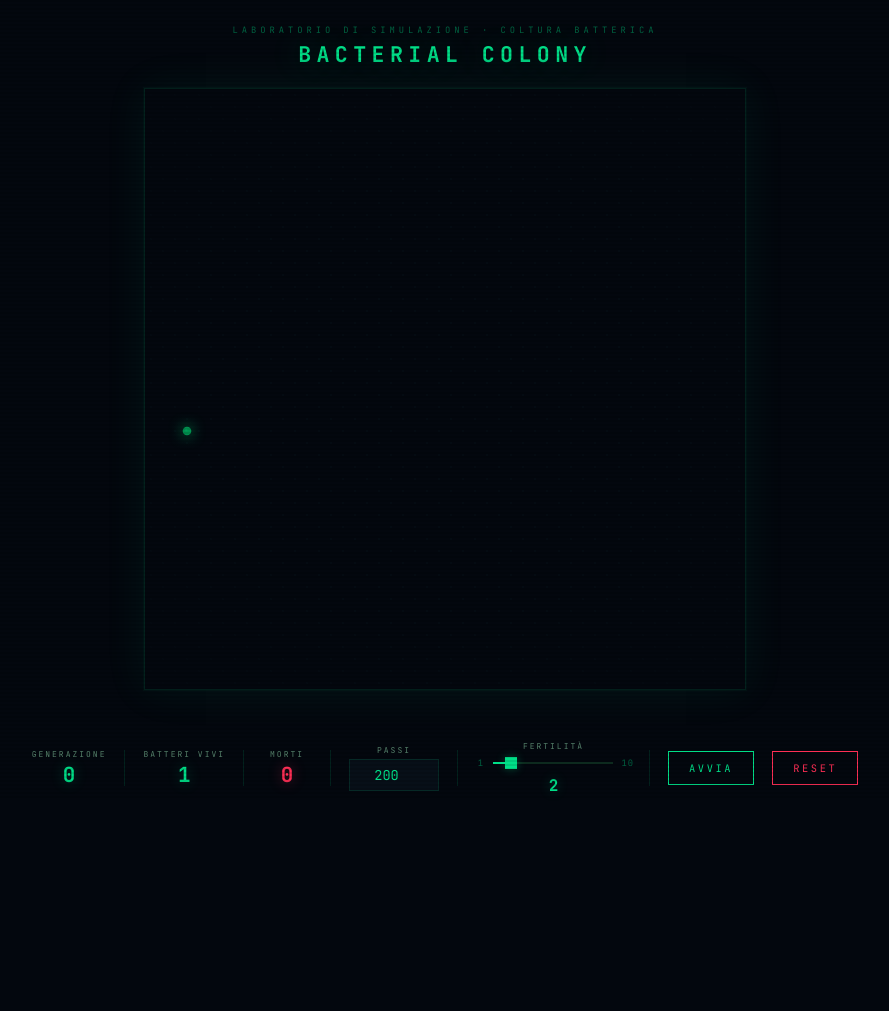
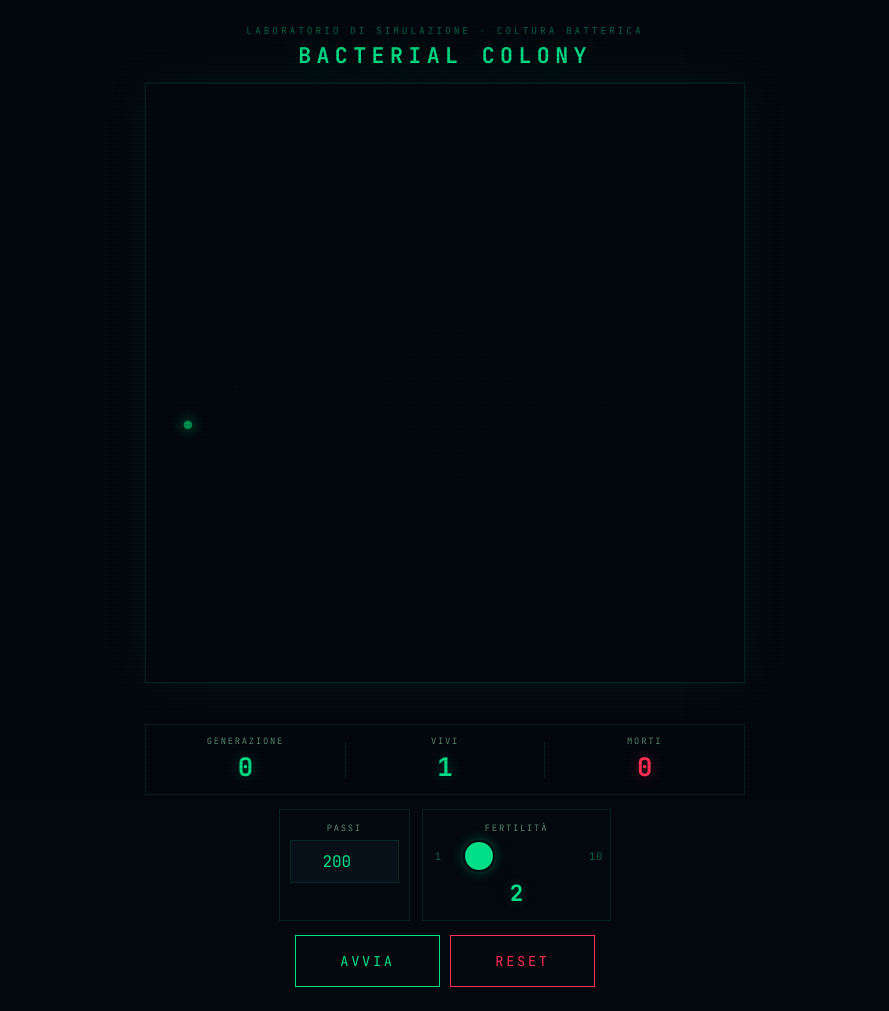
Before and after one commit to Chemicalone/bacteria, a plain HTML site: page index.html in a window 1280 px wide. Shown: the whole page, without its empty margins (195-1084 px from the left). Before the commit the page ends 820 px from the top, so only its background shows below. Drawn offline with Linux system fonts and the light colour scheme.

Commit message:
Add files via upload

```diff
--- a/index.html
+++ b/index.html
@@ -2,6 +2,7 @@
 <html lang="it">
 <head>
 <meta charset="UTF-8">
+<meta name="viewport" content="width=device-width, initial-scale=1.0, maximum-scale=1.0, user-scalable=no">
 <title>Bacterial Colony</title>
 <link rel="preconnect" href="https://fonts.googleapis.com">
 <link href="https://fonts.googleapis.com/css2?family=JetBrains+Mono:wght@400;700&display=swap" rel="stylesheet">
@@ -25,13 +26,14 @@
     color: var(--text);
     font-family: 'JetBrains Mono', 'Courier New', monospace;
     min-height: 100vh;
+    min-height: 100dvh;
     display: flex;
     flex-direction: column;
     align-items: center;
-    justify-content: center;
-    gap: 20px;
-    padding: 24px;
+    gap: 14px;
+    padding: 16px 12px 24px;
     overflow-y: auto;
+    -webkit-tap-highlight-color: transparent;
   }
 
   /* Subtle scanline texture */
@@ -59,14 +61,14 @@
   }
 
   .lab-label {
-    font-size: 0.55rem;
-    letter-spacing: 0.45em;
+    font-size: clamp(0.5rem, 2.2vw, 0.6rem);
+    letter-spacing: 0.3em;
     color: var(--accent-dim);
     text-transform: uppercase;
   }
 
   h1 {
-    font-size: 1.35rem;
+    font-size: clamp(1rem, 5vw, 1.35rem);
     font-weight: 700;
     color: var(--accent);
     letter-spacing: 0.25em;
@@ -81,9 +83,16 @@
       0 0 0 1px #00df8808,
       0 0 40px #00df8814,
       inset 0 0 60px #00000055;
+    /* Full width on mobile */
+    width: min(100%, 600px);
+    aspect-ratio: 1 / 1;
   }
 
-  canvas { display: block; }
+  canvas {
+    display: block;
+    width: 100%;
+    height: 100%;
+  }
 
   /* vignette */
   .canvas-shell::after {
@@ -101,7 +110,7 @@
     position: absolute;
     top: 10px;
     right: 12px;
-    font-size: 0.55rem;
+    font-size: clamp(0.5rem, 2vw, 0.6rem);
     letter-spacing: 0.2em;
     color: var(--red);
     text-shadow: 0 0 8px var(--red-glow);
@@ -114,7 +123,7 @@
   }
   .rec.on { opacity: 1; }
   .rec-dot {
-    width: 6px; height: 6px;
+    width: 7px; height: 7px;
     border-radius: 50%;
     background: var(--red);
     box-shadow: 0 0 8px var(--red);
@@ -124,10 +133,10 @@
 
   /* ── Phase indicator ── */
   .phase {
-    font-size: 0.6rem;
-    letter-spacing: 0.25em;
+    font-size: clamp(0.6rem, 2.5vw, 0.7rem);
+    letter-spacing: 0.2em;
     text-transform: uppercase;
-    min-height: 1.1em;
+    min-height: 1.2em;
     text-align: center;
     transition: color 0.3s, text-shadow 0.3s;
   }
@@ -140,33 +149,37 @@
     text-shadow: 0 0 12px var(--accent-glow);
   }
 
-  /* ── Stats + Controls ── */
-  .bottom {
+  /* ── Stats row ── */
+  .stats-row {
     display: flex;
     align-items: center;
-    gap: 18px;
-    flex-wrap: wrap;
-    justify-content: center;
+    gap: 0;
+    width: 100%;
+    max-width: 600px;
+    justify-content: space-around;
+    border: 1px solid var(--border);
+    padding: 10px 0;
   }
 
   .stat-box {
     display: flex;
     flex-direction: column;
     align-items: center;
-    gap: 2px;
+    gap: 3px;
+    flex: 1;
   }
   .stat-label {
-    font-size: 0.5rem;
-    letter-spacing: 0.25em;
+    font-size: clamp(0.45rem, 2vw, 0.55rem);
+    letter-spacing: 0.2em;
     color: var(--text);
     text-transform: uppercase;
   }
   .stat-val {
-    font-size: 1.3rem;
+    font-size: clamp(1.2rem, 6vw, 1.6rem);
     font-weight: 700;
     color: var(--accent);
     text-shadow: 0 0 14px var(--accent-glow);
-    min-width: 4ch;
+    min-width: 3ch;
     text-align: center;
   }
 
@@ -174,13 +187,33 @@
     width: 1px;
     height: 36px;
     background: var(--border);
+    flex-shrink: 0;
   }
 
+  /* ── Controls grid ── */
+  .controls {
+    display: grid;
+    grid-template-columns: 1fr 1fr;
+    gap: 12px;
+    width: 100%;
+    max-width: 600px;
+  }
+
+  .control-card {
+    border: 1px solid var(--border);
+    padding: 12px 10px;
+    display: flex;
+    flex-direction: column;
+    align-items: center;
+    gap: 8px;
+  }
+
+  /* ── Steps input ── */
   .input-wrap {
     display: flex;
     flex-direction: column;
     align-items: center;
-    gap: 4px;
+    gap: 6px;
   }
 
   input[type="number"] {
@@ -188,12 +221,15 @@
     border: 1px solid var(--border);
     color: var(--accent);
     font-family: inherit;
-    font-size: 0.85rem;
-    padding: 6px 10px;
-    width: 90px;
+    font-size: clamp(0.9rem, 4vw, 1.1rem);
+    padding: 10px 8px;
+    width: 100%;
+    max-width: 120px;
     text-align: center;
     outline: none;
     transition: border-color 0.2s, box-shadow 0.2s;
+    /* Prevent zoom on iOS */
+    font-size: 16px;
   }
   input[type="number"]:focus {
     border-color: var(--accent);
@@ -205,45 +241,67 @@
     display: flex;
     flex-direction: column;
     align-items: center;
-    gap: 6px;
+    gap: 8px;
+    width: 100%;
   }
+
   .slider-row {
     display: flex;
     align-items: center;
     gap: 8px;
+    width: 100%;
   }
+
   .slider-bound {
-    font-size: 0.55rem;
+    font-size: clamp(0.55rem, 2vw, 0.65rem);
     color: var(--accent-dim);
     letter-spacing: 0.1em;
     width: 1.8ch;
     text-align: center;
+    flex-shrink: 0;
   }
+
   input[type="range"] {
     -webkit-appearance: none;
     appearance: none;
-    width: 120px;
-    height: 2px;
-    background: linear-gradient(to right, var(--accent) var(--pct, 14%), #0d2a1e var(--pct, 14%));
+    flex: 1;
+    height: 6px;
+    background: linear-gradient(to right, var(--accent) var(--pct, 11%), #0d2a1e var(--pct, 11%));
     outline: none;
     cursor: pointer;
-    border-radius: 0;
+    border-radius: 3px;
+    /* Large touch target via padding */
+    padding: 14px 0;
+    background-clip: content-box;
   }
+
   input[type="range"]::-webkit-slider-thumb {
     -webkit-appearance: none;
-    width: 12px;
-    height: 12px;
+    width: 32px;
+    height: 32px;
     background: var(--accent);
-    box-shadow: 0 0 10px var(--accent-glow);
-    border-radius: 0;
+    box-shadow: 0 0 14px var(--accent-glow);
+    border-radius: 50%;
     cursor: pointer;
-    transition: box-shadow 0.2s;
+    transition: box-shadow 0.2s, transform 0.15s;
+    border: 2px solid #03070e;
   }
-  input[type="range"]:hover::-webkit-slider-thumb {
-    box-shadow: 0 0 18px var(--accent);
+  input[type="range"]::-moz-range-thumb {
+    width: 32px;
+    height: 32px;
+    background: var(--accent);
+    box-shadow: 0 0 14px var(--accent-glow);
+    border-radius: 50%;
+    cursor: pointer;
+    border: 2px solid #03070e;
   }
+  input[type="range"]:active::-webkit-slider-thumb {
+    box-shadow: 0 0 24px var(--accent);
+    transform: scale(1.15);
+  }
+
   .slider-val {
-    font-size: 1rem;
+    font-size: clamp(1.1rem, 5vw, 1.4rem);
     font-weight: 700;
     color: var(--accent);
     text-shadow: 0 0 12px var(--accent-glow);
@@ -251,17 +309,28 @@
     text-align: center;
   }
 
+  /* ── Buttons ── */
+  .btn-row {
+    display: grid;
+    grid-template-columns: 1fr 1fr;
+    gap: 10px;
+    width: 100%;
+    max-width: 600px;
+  }
+
   button {
     background: transparent;
     border: 1px solid currentColor;
     color: var(--accent);
     font-family: inherit;
-    font-size: 0.65rem;
-    letter-spacing: 0.25em;
-    padding: 9px 20px;
+    font-size: clamp(0.7rem, 3vw, 0.85rem);
+    letter-spacing: 0.2em;
+    padding: 16px 10px;
     cursor: pointer;
     text-transform: uppercase;
     transition: background 0.2s, box-shadow 0.2s, transform 0.1s;
+    touch-action: manipulation;
+    min-height: 52px;
   }
   button:hover {
     background: #00df8812;
@@ -275,6 +344,21 @@
   button.stop-btn:hover {
     background: #ff2f5512;
     box-shadow: 0 0 16px var(--red-glow);
+  }
+
+  /* ── Desktop layout override ── */
+  @media (min-width: 640px) {
+    body { justify-content: center; padding: 24px; }
+
+    .controls {
+      grid-template-columns: auto auto;
+      width: auto;
+    }
+
+    .btn-row {
+      width: auto;
+      min-width: 300px;
+    }
   }
 </style>
 </head>
@@ -292,14 +376,14 @@
 
 <div class="phase" id="phase"></div>
 
-<div class="bottom">
+<div class="stats-row">
   <div class="stat-box">
     <div class="stat-label">Generazione</div>
     <div class="stat-val" id="gen">0</div>
   </div>
   <div class="sep"></div>
   <div class="stat-box">
-    <div class="stat-label">Batteri vivi</div>
+    <div class="stat-label">Vivi</div>
     <div class="stat-val" id="cnt">1</div>
   </div>
   <div class="sep"></div>
@@ -307,13 +391,14 @@
     <div class="stat-label">Morti</div>
     <div class="stat-val" id="dead" style="color: var(--red); text-shadow: 0 0 14px var(--red-glow);">0</div>
   </div>
-  <div class="sep"></div>
-  <div class="input-wrap">
+</div>
+
+<div class="controls">
+  <div class="control-card input-wrap">
     <div class="stat-label">Passi</div>
-    <input type="number" id="stepsInput" value="200" min="1" max="9999">
+    <input type="number" id="stepsInput" value="200" min="1" max="9999" inputmode="numeric">
   </div>
-  <div class="sep"></div>
-  <div class="slider-wrap">
+  <div class="control-card slider-wrap">
     <div class="stat-label">Fertilità</div>
     <div class="slider-row">
       <span class="slider-bound">1</span>
@@ -323,7 +408,9 @@
     </div>
     <div class="slider-val" id="fertVal">2</div>
   </div>
-  <div class="sep"></div>
+</div>
+
+<div class="btn-row">
   <button id="mainBtn" onclick="toggleSim()">AVVIA</button>
   <button class="stop-btn" onclick="resetSim()">RESET</button>
 </div>
@@ -373,10 +460,14 @@ function init() {
 function updateFertility(val) {
   PESO_LIBERA = parseInt(val);
   document.getElementById('fertVal').textContent = val;
-  /* Update slider gradient fill */
   const pct = ((val - 1) / 9 * 100).toFixed(1);
   document.getElementById('fertSlider').style.setProperty('--pct', pct + '%');
 }
+
+/* Init slider fill on load */
+window.addEventListener('DOMContentLoaded', () => {
+  updateFertility(document.getElementById('fertSlider').value);
+});
 
 /* ───────────── DIRECTION ───────────── */
 function pickDir(x, y) {
@@ -401,10 +492,8 @@ function doStep() {
     return;
   }
 
-  /* Every bacterium picks a direction */
   const dirs = bacteria.map(b => pickDir(b.x, b.y));
 
-  /* PHASE 1 – compute deaths */
   const morira = Array.from({length: N}, () => new Uint8Array(N));
   let deathCount = 0;
   for (let i = 0; i < bacteria.length; i++) {
@@ -416,14 +505,12 @@ function doStep() {
     }
   }
 
-  /* Flash dying bacteria in red */
   if (deathCount > 0) {
     setPhase('LISI CELLULARE  —  ' + deathCount + ' ELIMINATI', 'dying');
     drawGrid(morira, null);
   }
 
   setTimeout(() => {
-    /* PHASE 2 – apply deaths */
     const newborn = Array.from({length: N}, () => new Uint8Array(N));
     const next = [];
 
@@ -436,7 +523,6 @@ function doStep() {
       }
     }
 
-    /* PHASE 3 – survivors expand */
     const added = Array.from({length: N}, () => new Uint8Array(N));
     let birthCount = 0;
     for (let i = 0; i < bacteria.length; i++) {
@@ -474,11 +560,9 @@ function doStep() {
 
 /* ───────────── DRAW ───────────── */
 function drawGrid(dying, newborn) {
-  /* Background */
   ctx.fillStyle = '#03070e';
   ctx.fillRect(0, 0, canvas.width, canvas.height);
 
-  /* Subtle checker-dot grid */
   ctx.fillStyle = '#0b1a22';
   for (let i = 0; i < N; i++)
     for (let j = 0; j < N; j++)
@@ -493,7 +577,6 @@ function drawGrid(dying, newborn) {
       const cy = i * CELL + CELL / 2;
 
       if (dying && dying[i][j]) {
-        /* ── Dying: red burst ── */
         ctx.save();
         ctx.shadowBlur  = 22;
         ctx.shadowColor = '#ff2f55';
@@ -501,7 +584,6 @@ function drawGrid(dying, newborn) {
         ctx.beginPath();
         ctx.arc(cx, cy, r * 1.2, 0, Math.PI * 2);
         ctx.fill();
-        /* Inner white-hot core */
         ctx.shadowBlur  = 6;
         ctx.shadowColor = '#ffaaaa';
         ctx.fillStyle   = '#ffcccc';
@@ -515,14 +597,12 @@ function drawGrid(dying, newborn) {
         ctx.save();
 
         if (isNew) {
-          /* ── Newborn: bright white-green flash ── */
           ctx.shadowBlur  = 26;
           ctx.shadowColor = '#aaffd0';
           ctx.fillStyle   = '#ddfff0';
           ctx.beginPath();
           ctx.arc(cx, cy, r * 1.2, 0, Math.PI * 2);
           ctx.fill();
-          /* Soft halo ring */
           ctx.globalAlpha = 0.25;
           ctx.shadowBlur  = 14;
           ctx.shadowColor = '#00ffaa';
@@ -533,14 +613,12 @@ function drawGrid(dying, newborn) {
           ctx.stroke();
           ctx.globalAlpha = 1;
         } else {
-          /* ── Normal bacterium: bioluminescent green ── */
           ctx.shadowBlur  = 14;
           ctx.shadowColor = '#00c870';
           ctx.fillStyle   = '#00a85a';
           ctx.beginPath();
           ctx.arc(cx, cy, r, 0, Math.PI * 2);
           ctx.fill();
-          /* Specular highlight */
           ctx.shadowBlur = 0;
           const grad = ctx.createRadialGradient(
             cx - r*0.25, cy - r*0.3, 0,
```
